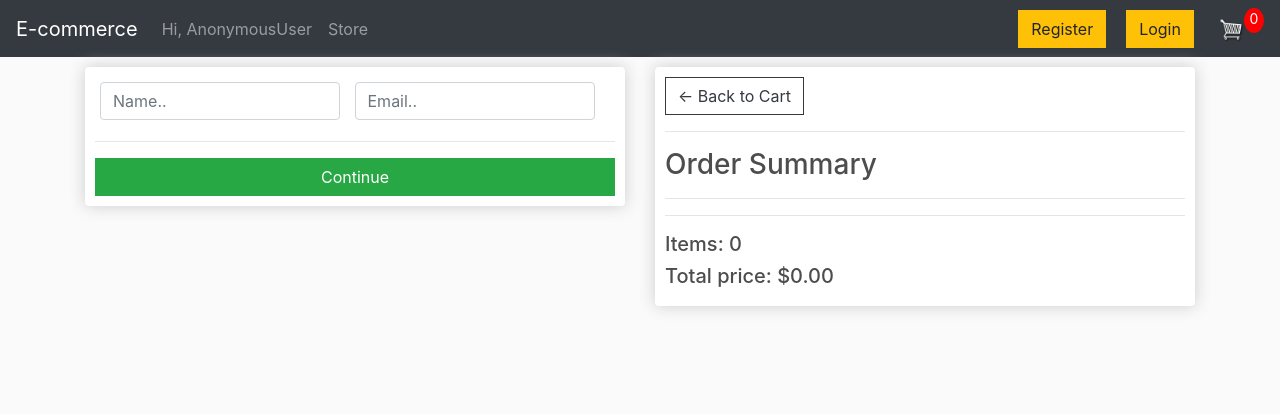
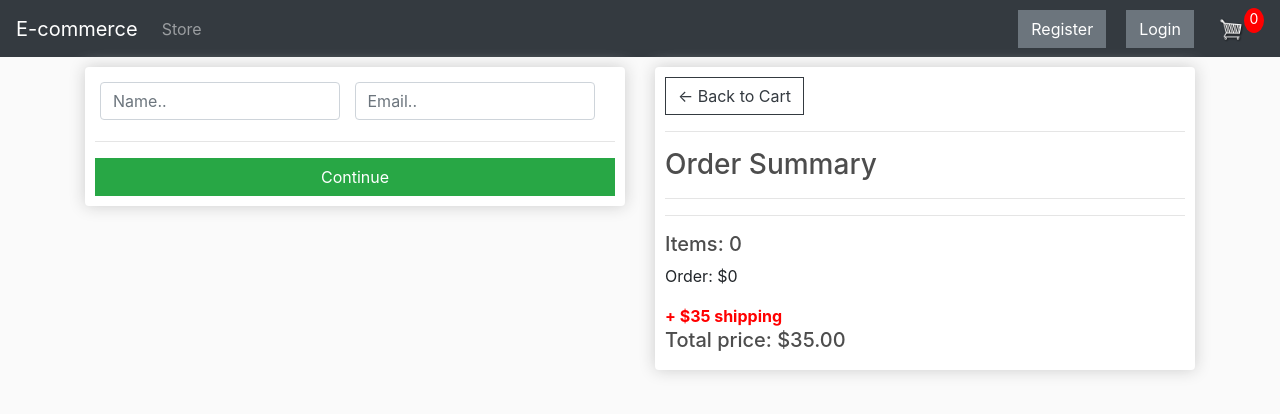
Before and after one commit to Mateokruljac/E-commerce, a Django app: page /checkout in a window 1280 px wide. Shown: the top 414 px of the page. Run offline with Django 4.2, Linux system fonts and the light colour scheme; some libraries are stand-ins or nearby versions.

Commit message:
PayPal form has been added and total bill has been counted!

```diff
--- a/ecommerce/settings.py
+++ b/ecommerce/settings.py
@@ -38,7 +38,7 @@ INSTALLED_APPS = [
     'django.contrib.sessions',
     'django.contrib.messages',
     'django.contrib.staticfiles',
-    'store'
+    'store', 'mathfilters'
 ]
 
 MIDDLEWARE = [
--- a/static/css/main.css
+++ b/static/css/main.css
@@ -65,6 +65,9 @@ h1,h2,h3,h4,h5,h6{
 	display: inline-block;
 	padding: 5px;
 }
+b {
+  color:red
+}
 
 .cart-row{
 	display: flex;
--- a/store/templates/members/register.html
+++ b/store/templates/members/register.html
@@ -1,8 +1,8 @@
 {% extends "store/main.html" %}
 {% load static %}
 {% block content %}
-<section class="vh-100">
-    <div class="container h-100">
+<section class="vh-200">
+    <div class="container h-75">
       <div class="row d-flex justify-content-center align-items-center h-100">
         <div class="col-lg-12 col-xl-11">
           <div class="card text-black" style="border-radius: 25px;">
@@ -76,7 +76,7 @@
                     </div>
 
                     <div class="d-flex justify-content-center mx-4 mb-3 mb-lg-4">
-                      <button type="submit" class="btn btn-primary btn-lg">Register</button>
+                      <button type="submit" class="btn btn-dark btn-lg">Register</button>
                     </div>
 
                   </form>
--- a/store/templates/store/cart.html
+++ b/store/templates/store/cart.html
@@ -14,7 +14,8 @@
 						<th><h5>Items: <strong>{{cartItems}}</strong></h5></th>
 						<th><h5>Total:<strong> ${{full_total_price|floatformat:2}}</strong></h5>
 						{% if not full_total_price > 1500 %}
-						+ 35$ shipping
+						+ 35$ shipping. <br>
+						Total price should be more then 1500 for free shipping!
 				        	</th>
 						{% else %}
 						<p>You are entitled to free shipping!</p>
--- a/store/templates/store/checkout.html
+++ b/store/templates/store/checkout.html
@@ -46,7 +46,8 @@
 			<div class="box-element hidden" id="payment-info">
 				<small>Paypal Options</small>
 				<br>
-				<button class =" btn btn-outline-primary" id = "make-payment" >Make payment</button>
+				<div id = "paypal-button-container"></div>
+				{% comment %} <button class =" btn btn-outline-primary" id = "make-payment" >Make payment</button> {% endcomment %}
 			</div>
 
 		</div>
@@ -76,15 +77,77 @@
                 <hr>
                 <h5>Items: {{cartItems}}</h5>
 
+			    {% if full_total_price > 1500 %}
+				<p id = "only-order-price"></p>
+				<b id = "shipping-price" value = "Free shipping">Free shipping</b>
                 <h5>Total price: ${{full_total_price|floatformat:2}}</h5>
+                {% else %}
+				<p id = "only-order-price"></p>
+				<b id = "shipping-price" value = "35">+ $35 shipping</b>
+				<h5>Total price: ${{full_total_price|floatformat:2}}</h5>
+			    {% endif %}
 			</div>
 		</div>
 	</div>
+
+
+
+	<script src="https://www.paypal.com/sdk/js?client-id=test&currency=USD"></script>
+	<script>
+
+
+		var fullValue  = "{{full_total_price|floatformat:2}"
+
+
+		      // Render the PayPal button into #paypal-button-container
+        paypal.Buttons({
+
+            // Set up the transaction
+            createOrder: function(data, actions) {
+                return actions.order.create({
+                    purchase_units: [{
+                        amount: {
+                            value:"{{full_total_price}}"
+                        }
+                    }]
+                });
+            },
+
+            // Finalize the transaction
+            onApprove: function(data, actions) {
+                return actions.order.capture().then(function(orderData) {
+                    // Successful capture! For demo purposes:
+                    console.log('Capture result', orderData, JSON.stringify(orderData, null, 2));
+                    var transaction = orderData.purchase_units[0].payments.captures[0];
+                    alert('Transaction '+ transaction.status + ': ' + transaction.id + '\n\nSee console for all available details');
+
+                    // Replace the above to show a success message within this page, e.g.
+                    // const element = document.getElementById('paypal-button-container');
+                    // element.innerHTML = '';
+                    // element.innerHTML = '<h3>Thank you for your payment!</h3>';
+                    // Or go to another URL:  actions.redirect('thank_you.html');
+                });
+            }
+
+
+        }).render('#paypal-button-container'); //append to empty div (paypal)
+    </script>
     <script type = "text/javascript">
 	  var form = document.getElementById("form")
       var shipping = "{{order.shipping}}"
 	  var total = "{{cartItems}}"
 	  var userFormData = "{{request.user}}"
+	  var valuePrice = "{{full_total_price|floatformat:2}}"
+
+	  if (document.getElementById("shipping-price").getAttribute("value") == 35){
+
+		  valuePrice -= 35
+		}
+		document.getElementById("only-order-price").innerHTML = "Order:  $" + valuePrice
+
+
+
+
 
 
 	  //submit ifnromation about customer and shipping address
@@ -96,9 +159,9 @@
 
 	  })
 
-    document.getElementById("make-payment").addEventListener("click",function(e){
+    {% comment %} document.getElementById("make-payment").addEventListener("click",function(e){
 		submitFormData()
-	})
+	}) {% endcomment %}
 
 
 
--- a/store/templates/store/main.html
+++ b/store/templates/store/main.html
@@ -69,9 +69,11 @@
 
         <div class="collapse navbar-collapse" id="navbarSupportedContent">
           <ul class="navbar-nav mr-auto">
+            {% if user.is_authenticated %}
             <li class="nav-item">
               <a class="nav-link" href="">Hi, {{request.user}}</a>
             </li>
+            {% endif %}
             <li class="nav-item">
               <a class="nav-link" href="{% url 'store' %}">Store</a>
             </li>
@@ -85,10 +87,10 @@
             </div>
             {% else %}
             <div class = "col-6">
-              <a href = "{% url 'register' %}" class ="btn btn-warning">Register</a>
+              <a href = "{% url 'register' %}" class ="btn btn-secondary">Register</a>
             </div>
             <div class = "col-6">
-              <a href = "{% url 'login' %}" class ="btn btn-warning">Login</a>
+              <a href = "{% url 'login' %}" class ="btn btn-secondary">Login</a>
             </div>
             {% endif %}
             </div>
--- a/store/views.py
+++ b/store/views.py
@@ -85,6 +85,7 @@ def checkout (request):
         shipping = cookie_data["shipping"]
         digitals = []
 
+
         for i in range(len(items)):
             product = items[i]
             digitals.append(product["product"]["digital"])
@@ -92,8 +93,10 @@ def checkout (request):
         if False in digitals:
             shipping = True
 
+    if full_total_price <= 1500:
+        full_total_price +=35
 
-        context = {"items":items,"full_total_price":full_total_price,"cartItems":cartItems,"shipping":shipping}
+    context = {"items":items,"full_total_price":full_total_price,"cartItems":cartItems,"shipping":shipping}
     return render (request,"store/checkout.html",context)
 
 def update_item (request):
```
